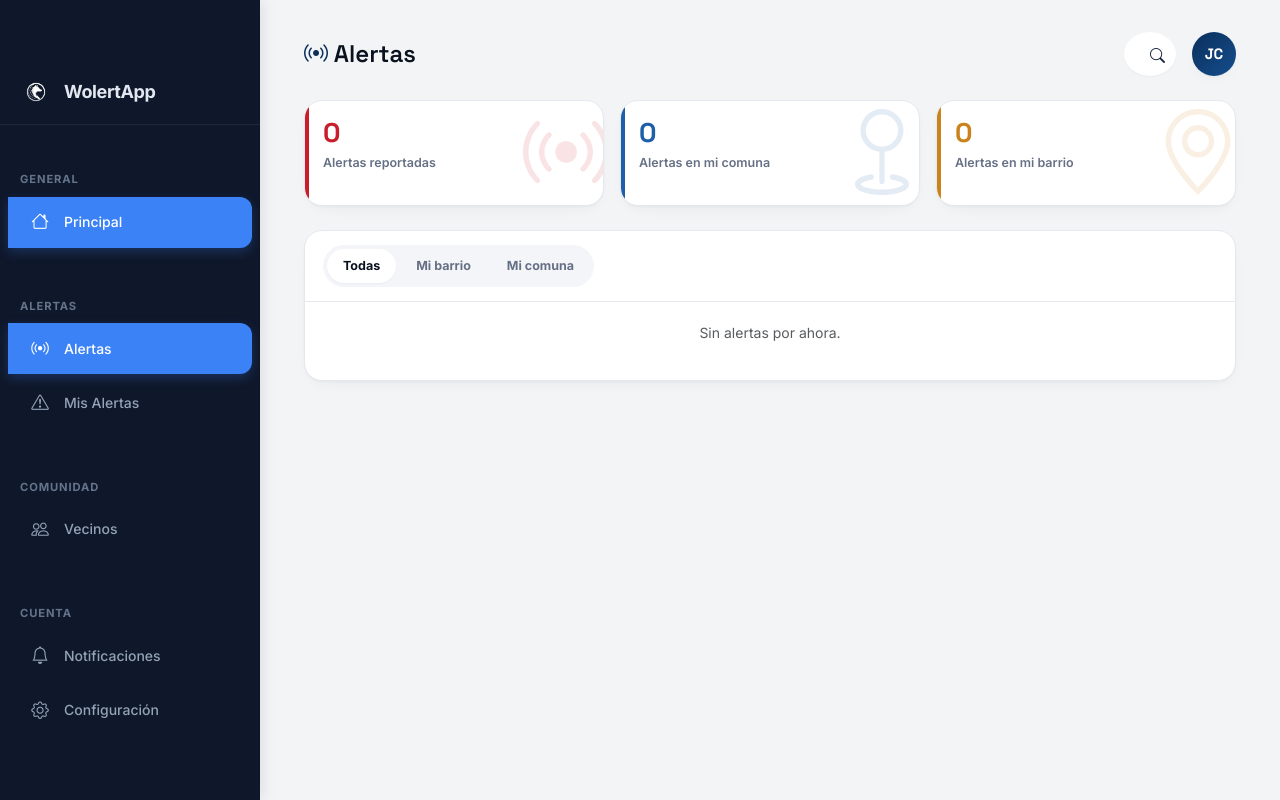
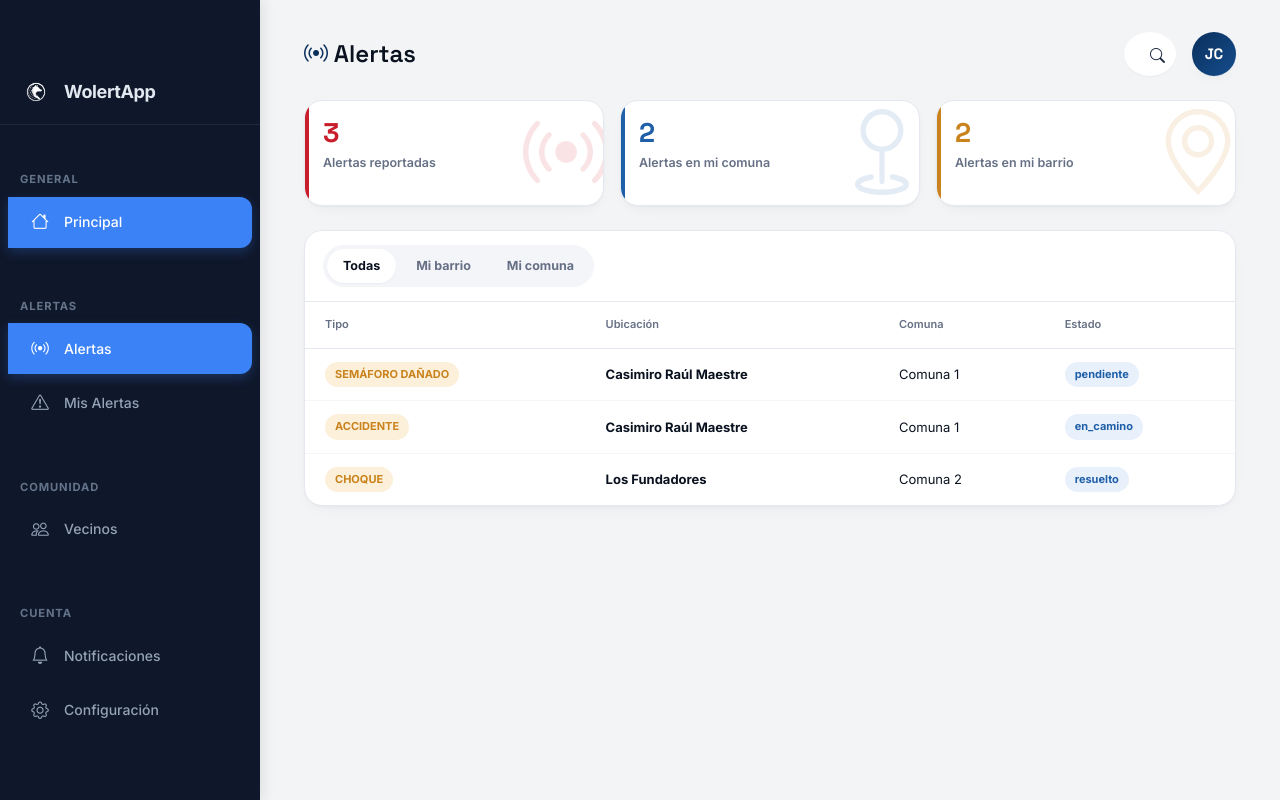
Before and after one commit to ksgutierrez05/WolertApp-Web, a React (Vite) app: page /ciudadano/alertas in a window 1280 px wide. Built offline with nearby package versions, Linux system fonts and the light colour scheme.

Commit message:
feat: integración de datos de prueba para los registros de alertas

```diff
--- a/src/Components/Ciudadano/Pages/Alertas.jsx
+++ b/src/Components/Ciudadano/Pages/Alertas.jsx
@@ -3,8 +3,17 @@ import '../../../css/global.css';
 import '../../../css/temas.css';
 import '../../../css/ciudadano/panel-alertas.css';
 
+const alertasEjemplo = [
+  { id: 1, tipo: 'SEMÁFORO DAÑADO', barrio: 'Casimiro Raúl Maestre', comuna: 'Comuna 1', estado: 'pendiente' },
+  { id: 2, tipo: 'ACCIDENTE', barrio: 'Casimiro Raúl Maestre', comuna: 'Comuna 1', estado: 'en_camino' },
+  { id: 3, tipo: 'CHOQUE', barrio: 'Los Fundadores', comuna: 'Comuna 2', estado: 'resuelto' },
+];
+
 export default function Alertas() {
   const [filtro, setFiltro] = useState('todas');
+  const total = alertasEjemplo.length;
+  const miComuna = alertasEjemplo.filter((a) => a.comuna === 'Comuna 1').length;
+  const miBarrio = alertasEjemplo.filter((a) => a.barrio === 'Casimiro Raúl Maestre').length;
 
   return (
     <div className="container-fluid">
@@ -22,21 +31,21 @@ export default function Alertas() {
         <div className="col-6 col-md-4">
           <div className="kpi-dash kpi-red-dash">
             <i className="bi bi-broadcast kpi-icon-dash"></i>
-            <p className="kpi-num-dash mb-0" id="kpiAlertasTotal">0</p>
+            <p className="kpi-num-dash mb-0" id="kpiAlertasTotal">{total}</p>
             <p className="kpi-label-dash">Alertas reportadas</p>
           </div>
         </div>
         <div className="col-6 col-md-4">
           <div className="kpi-dash kpi-blue-dash">
             <i className="bi bi-geo kpi-icon-dash"></i>
-            <p className="kpi-num-dash mb-0" id="kpiAlertasComuna">0</p>
+            <p className="kpi-num-dash mb-0" id="kpiAlertasComuna">{miComuna}</p>
             <p className="kpi-label-dash" id="kpiAlertasComunaLabel">Alertas en mi comuna</p>
           </div>
         </div>
         <div className="col-6 col-md-4">
           <div className="kpi-dash kpi-amber-dash">
             <i className="bi bi-geo-alt kpi-icon-dash"></i>
-            <p className="kpi-num-dash mb-0" id="kpiAlertasBarrio">0</p>
+            <p className="kpi-num-dash mb-0" id="kpiAlertasBarrio">{miBarrio}</p>
             <p className="kpi-label-dash" id="kpiAlertasBarrioLabel">Alertas en mi barrio</p>
           </div>
         </div>
@@ -57,7 +66,27 @@ export default function Alertas() {
           </div>
         </div>
         <div id="listaAlertas">
-          <p className="text-center text-muted small" style={{ padding: '20px' }}>Sin alertas por ahora.</p>
+          <div className="table-responsive">
+            <table className="tabla-usu">
+              <thead>
+                <tr>
+                  <th>Tipo</th><th>Ubicación</th><th>Comuna</th><th>Estado</th>
+                </tr>
+              </thead>
+              <tbody>
+                {alertasEjemplo.map((a) => (
+                  <tr key={a.id}>
+                    <td><span className="badge-dash badge-amber-dash">{a.tipo}</span></td>
+                    <td>
+                      <div className="info-title-dash">{a.barrio}</div>
+                    </td>
+                    <td>{a.comuna}</td>
+                    <td><span className="badge-dash badge-blue-dash">{a.estado}</span></td>
+                  </tr>
+                ))}
+              </tbody>
+            </table>
+          </div>
         </div>
       </div>
     </div>
```
